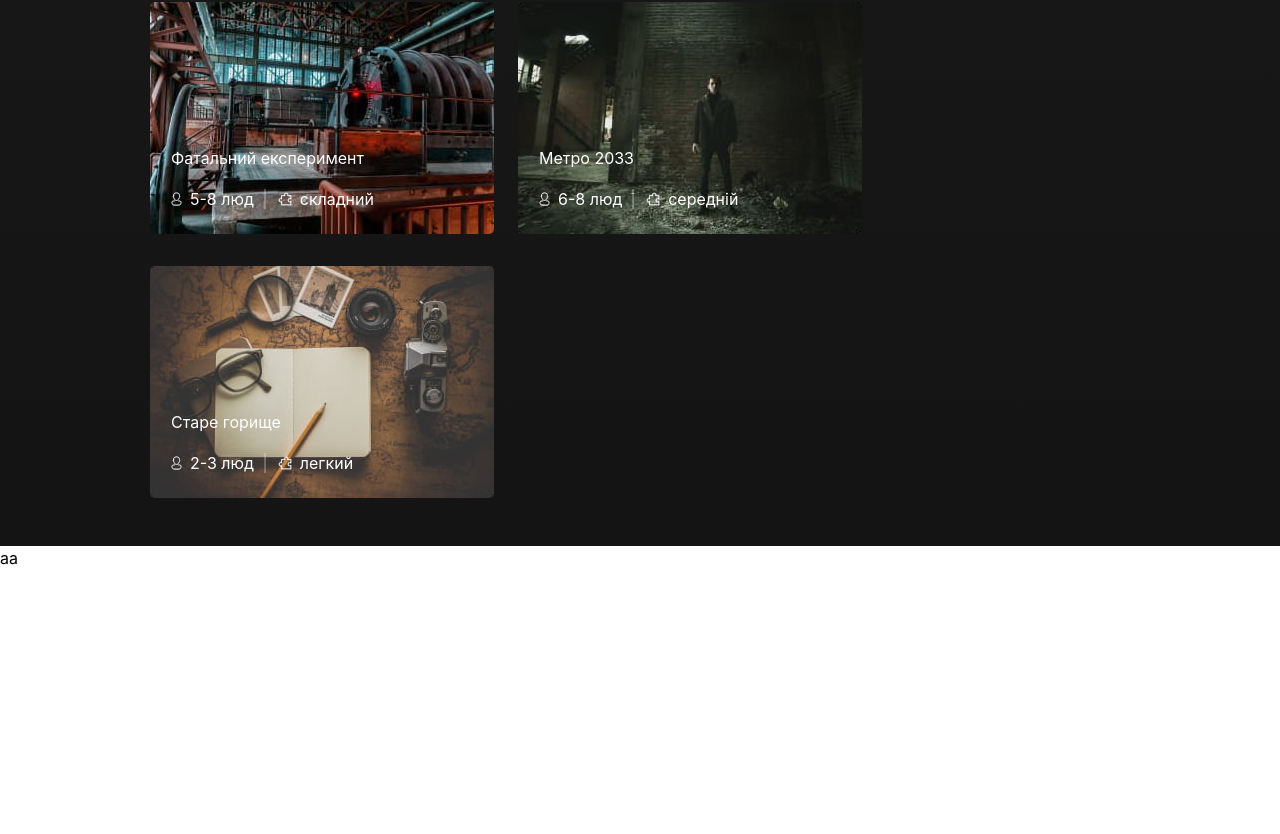
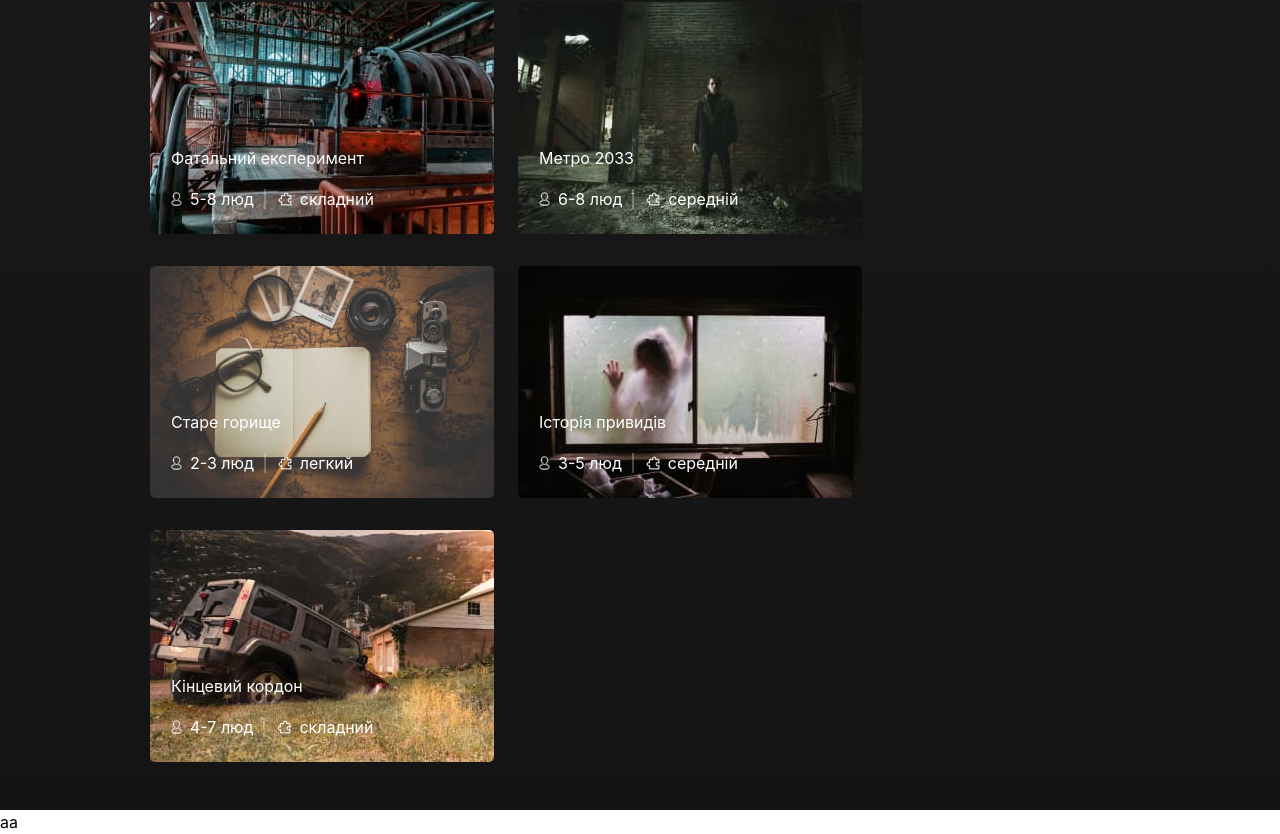
Before and after one commit to vladiimirova/Escape_room_project, a React (Create React App) app in the folder escape-room/: page / in a window 1280 px wide. Shown: the part 1106-1940 px from the top of the page. Before the commit the page ends 1676 px from the top, so only its background shows below. Built offline with nearby package versions, Linux system fonts and the light colour scheme.

Commit message:
add new cards

```diff
--- a/escape-room/src/components/Pages/Main/MainComponents/QuestsCards.tsx
+++ b/escape-room/src/components/Pages/Main/MainComponents/QuestsCards.tsx
@@ -55,13 +55,30 @@ const items = [
     count: '2-3',
     text: 'легкий',
   },
+
+  {
+    title: 'Iсторія привидів',
+    imageUrl: './img/preview-ghost-story.jpg',
+    count: '3-5',
+    text: 'середній',
+  },
+
+  {
+    title: 'Кінцевий кордон',
+    imageUrl: './img/preview-final-frontier.jpg',
+    count: '4-7',
+    text: 'складний',
+  },
+
+
 ];
 
 function QuestsCards(): JSX.Element {
   return (
     <div className="flex justify-center">
-        <div className="flex flex-wrap gap-x-[24px] gap-y-[32px]">
-          {items.map((item, index) => (
+      <div className="flex flex-wrap gap-x-[24px] gap-y-[32px]">
+        {items.map(function(item, index) {
+          return (
             <Card
               key={index}
               title={item.title}
@@ -69,7 +86,8 @@ function QuestsCards(): JSX.Element {
               count={item.count}
               text={item.text}
             />
-          ))}
+          );
+        })}
       </div>
     </div>
   );
```
